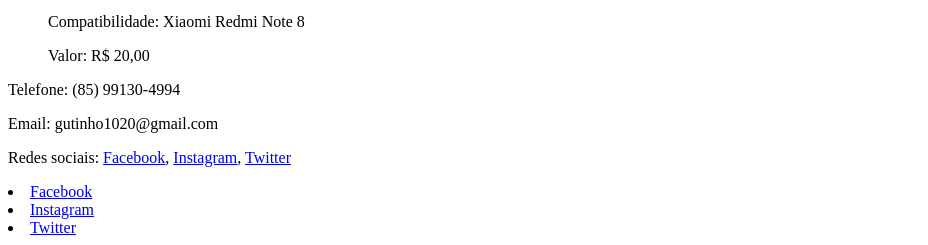
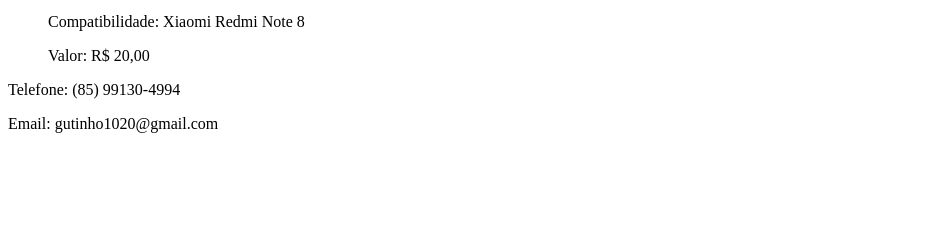
Before and after one commit to Gutembergbs/atividadeLAB1, a plain HTML site: page revenda_acessorios.html in a window 1280 px wide. Shown: the part 945-1190 px from the top of the page, without its empty margins (0-928 px from the left). After the commit the page ends 1094 px from the top, so only its background shows below. Drawn offline with Linux system fonts and the light colour scheme.

Commit message:
Update revenda_acessorios.html

```diff
--- a/revenda_acessorios.html
+++ b/revenda_acessorios.html
@@ -52,11 +52,6 @@
 	<p>Telefone: (85) 99130-4994</p>
 	<p>Email: gutinho1020@gmail.com</p>
 
-	<p>Redes sociais: <a href="#">Facebook</a>, <a href="#">Instagram</a>, <a href="#">Twitter</a></p>
-			<li><a href="#">Facebook</a></li>
-			<li><a href="#">Instagram</a></li>
-			<li><a href="#">Twitter</a></li>
-		</ul>
 	</footer>
 </body>
 </html>
```
